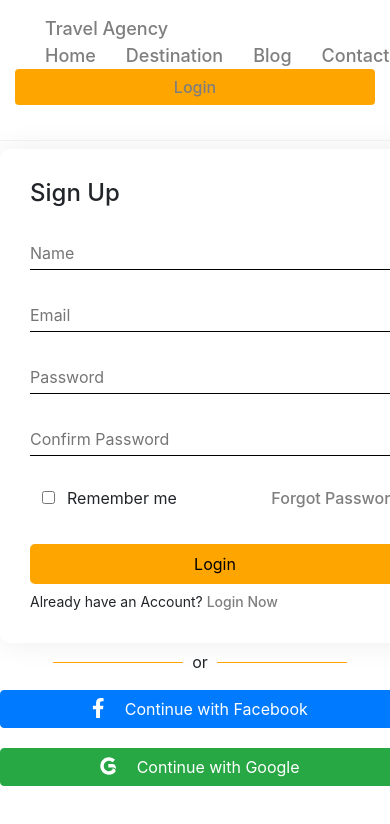
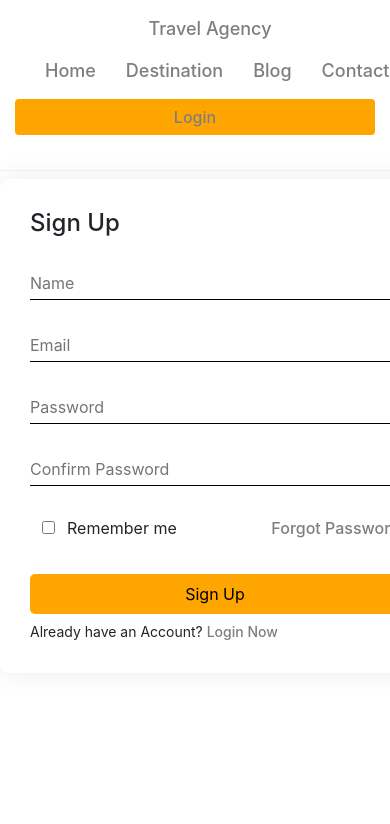
Before and after one commit to SohelTanbir/Travel-agency-with-authentication, a React (Create React App) app: page /signUp in a window 390 px wide. Shown: the top 824 px of the page. Built offline with nearby package versions, Linux system fonts and the light colour scheme.

Commit message:
Travel-Agency Assignment-9

```diff
--- a/src/App.css
+++ b/src/App.css
@@ -3,3 +3,11 @@
   padding:0;
   box-sizing: border-box;
 }
+
+@media all and (max-width:768px){
+  .brand,
+  .menu nav {
+    text-align: center!important;
+    padding: 0 0 15px;
+  }
+}
--- a/src/App.js
+++ b/src/App.js
@@ -53,5 +53,4 @@ const App = () => {
     </userContext.Provider>
   );
 }
-
 export default App;
--- a/src/components/Header/Header.css
+++ b/src/components/Header/Header.css
@@ -27,3 +27,6 @@ a{
     color:white!important;
     text-decoration: none;
 }
+.loginBtn{
+    min-width:60px;
+}
--- a/src/components/Header/Header.js
+++ b/src/components/Header/Header.js
@@ -7,12 +7,12 @@ const Header = () => {
         <div className="header">
            <div className="container">
                <div className="row">
-                   <div className="col-md-2">
+                   <div className="col-md-3 col-sm-12">
                        <div className="brand">
                            <Link to="/home">Travel Agency</Link>
                        </div>
                    </div>
-                   <div className="col-md-9 menu">
+                   <div className="col-md-8 col-sm-12 menu ">
                         <nav>
                             <Link to="/home">Home</Link>
                             <Link to="/destination">Destination</Link>
@@ -21,8 +21,8 @@ const Header = () => {
 
                         </nav>
                    </div>
-                   <div className="col-md-1 text-right loginBtn">
-                   <button className="btn btn-dark"> <Link to="/login">Login</Link></button>
+                   <div className="col-md-1 col-sm-12 text-right loginBtn">
+                   <button className="btn btn-dark loginBtn"> <Link to="/login">Login</Link></button>
                    </div>
                </div>
            </div>
--- a/src/components/Home/Home.css
+++ b/src/components/Home/Home.css
@@ -2,5 +2,4 @@
     background: url('../../images/banner/home-banner.jpg')no-repeat;
     background-size:cover;
     height:100vh;
-
 }
--- a/src/components/Home/Home.js
+++ b/src/components/Home/Home.js
@@ -2,7 +2,6 @@ import React from 'react';
 import './Home.css';
 import RiderCard from '../Rider-card/RiderCard';
 import Data from '../FakeDate/FakeData'
-
 const Home = () => {
     return (
         <div className="homeBanner">
@@ -12,5 +11,4 @@ const Home = () => {
         </div>
     );
 };
-
 export default Home;
--- a/src/components/Rider-card/RiderCard.css
+++ b/src/components/Rider-card/RiderCard.css
@@ -24,5 +24,17 @@
     font-family: cursive;
 }
 .travel-card img{
-    width:100%;
+    width:180px;
 }
+@media all and (max-width:992px){
+    .travel-card{
+        width:44%;
+    }
+}
+@media all and (max-width:768px){
+    .travel-card{
+        width:90%;
+        margin-left:10px;
+        margin-right:10px;
+    }
+}
--- a/src/components/SignUp/SignUp.js
+++ b/src/components/SignUp/SignUp.js
@@ -1,20 +1,12 @@
 import React, { useState } from 'react';
 import './SIgnUp.css'
-import { FontAwesomeIcon } from '@fortawesome/react-fontawesome'
-import { faFacebookF, faGofore, } from '@fortawesome/free-brands-svg-icons';
 import firebase from "firebase/app";
 import "firebase/auth";
 import firebaseConfig from '../../firebaseConfig/firebase.config'
 import { Link } from 'react-router-dom';
-
-
-
 if(firebase.apps.length === 0){
     firebase.initializeApp(firebaseConfig);
 }
-
-
-
 const SignUp = () => {
     const [newUser, setNewUser] = useState({
         name:'',
@@ -25,38 +17,32 @@ const SignUp = () => {
 const inputValue = (e)=>{
     let isFormValid;
     if(e.target.name === 'name'){
-
         isFormValid = e.target.value;
     }
     if(e.target.name === 'email'){
       const email = e.target.value;
         isFormValid =  /\S+@\S+\.\S+/.test(email);
-
     }
     if(e.target.name === 'password'){
       let password = e.target.value;
       if(password.length > 6){
         isFormValid = /\d{1}/.test(password);
       }
-
     }
     if(isFormValid){
       let newInfo = {...newUser};
       newInfo[e.target.name] = e.target.value;
       setNewUser(newInfo);
-
     }
-
-    console.log(newUser)
 }
-
-
 const CreateNewUser = (e)=>{
     if(newUser.email && newUser.password){
         firebase.auth().createUserWithEmailAndPassword(newUser.email,newUser.password)
         .then((userCredential) => {
           var user = userCredential.user;
-          console.log(user)
+          if(user){
+              alert('Sign Up Successful!')
+          }
         })
         .catch((error) => {
           var errorMessage = error.message;
@@ -83,25 +69,12 @@ const CreateNewUser = (e)=>{
                                 <a href="#">Forgot Password</a>
                             </div>
                         </div>
-                        <button>Login</button>
+                        <button>Sign Up</button>
                         <small>Already have an Account? <Link to="/login">Login Now</Link></small>
                     </form>
                 </div>
             </div>
-            <div className="socialLogin">
-                <span className="orOption">or</span>
-                <button className="btn btn-primary mt-3">
-                    <FontAwesomeIcon icon={faFacebookF}
-                        style={{ fontSize: '20px', marginRight: '20px' }} />
-                     Continue with Facebook
-                </button>
-                <button className="btn btn-success">
-                    <FontAwesomeIcon icon={faGofore} style={{ fontSize: '20px', marginRight: '20px' }} />
-                    Continue with Google
-                </button>
-            </div>
         </div>
     );
 };
-
 export default SignUp;
```
Also changed, not shown: 1 other file (tests, documents, lock files or other folders).
